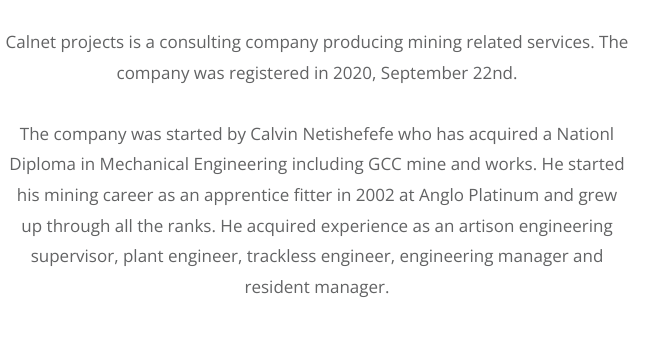
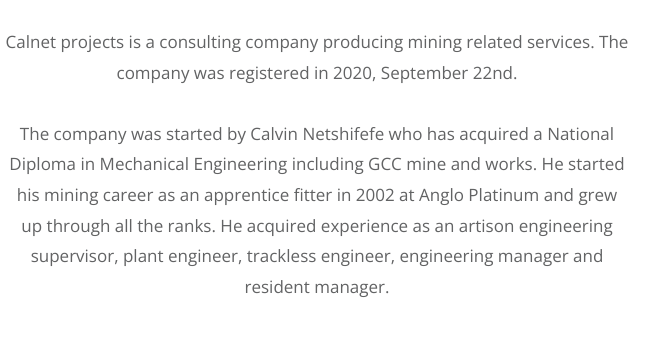
Before and after one commit to Gomolemo988/Ertain_Stores, a plain HTML site: page Ertain stores_Final/index.html in a window 1280 px wide. Shown: the part 566-918 px from the top of the page, 323-971 px from the left. Drawn offline with nearby package versions, Linux system fonts and the light colour scheme; files whose address does not match are found by name.

Commit message:
Update index.html

```diff
--- a/Ertain stores_Final/index.html
+++ b/Ertain stores_Final/index.html
@@ -43,7 +43,7 @@
 				<h2 class="col-12 text-center tm-section-title">Welcome to Ertain Stores</h2>
 				<p class="col-12 text-center">Calnet projects is a consulting company producing mining related services. The company was registered in 2020, September 22nd.
 					<br><br>
-					The company was started by Calvin Netishefefe who has acquired a Nationl Diploma in Mechanical Engineering including GCC mine and works.
+					The company was started by Calvin Netshifefe who has acquired a National Diploma in Mechanical Engineering including GCC mine and works.
 He started his mining career as an apprentice fitter in 2002 at Anglo Platinum and grew up through all the ranks.
 He acquired experience as an artison engineering supervisor, plant engineer, trackless engineer, engineering manager and resident manager.</p>
 			</header>
```
